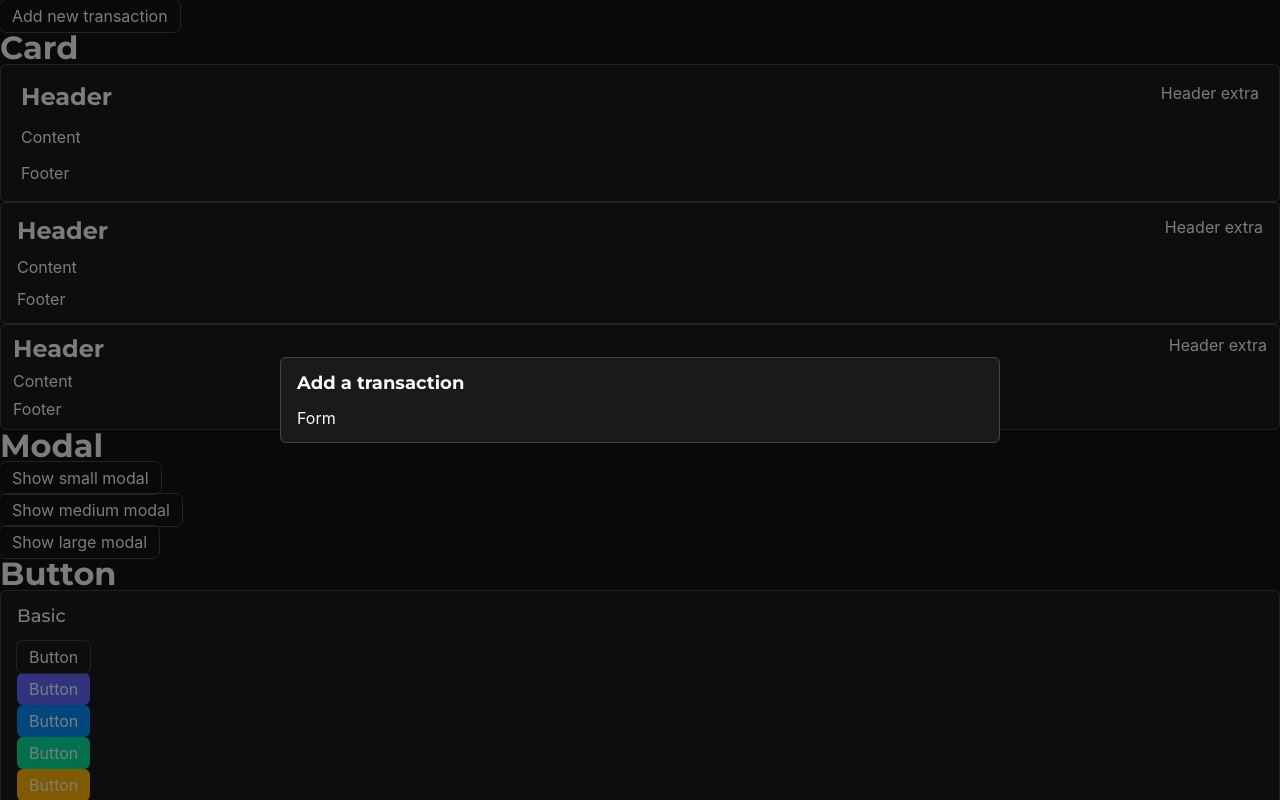
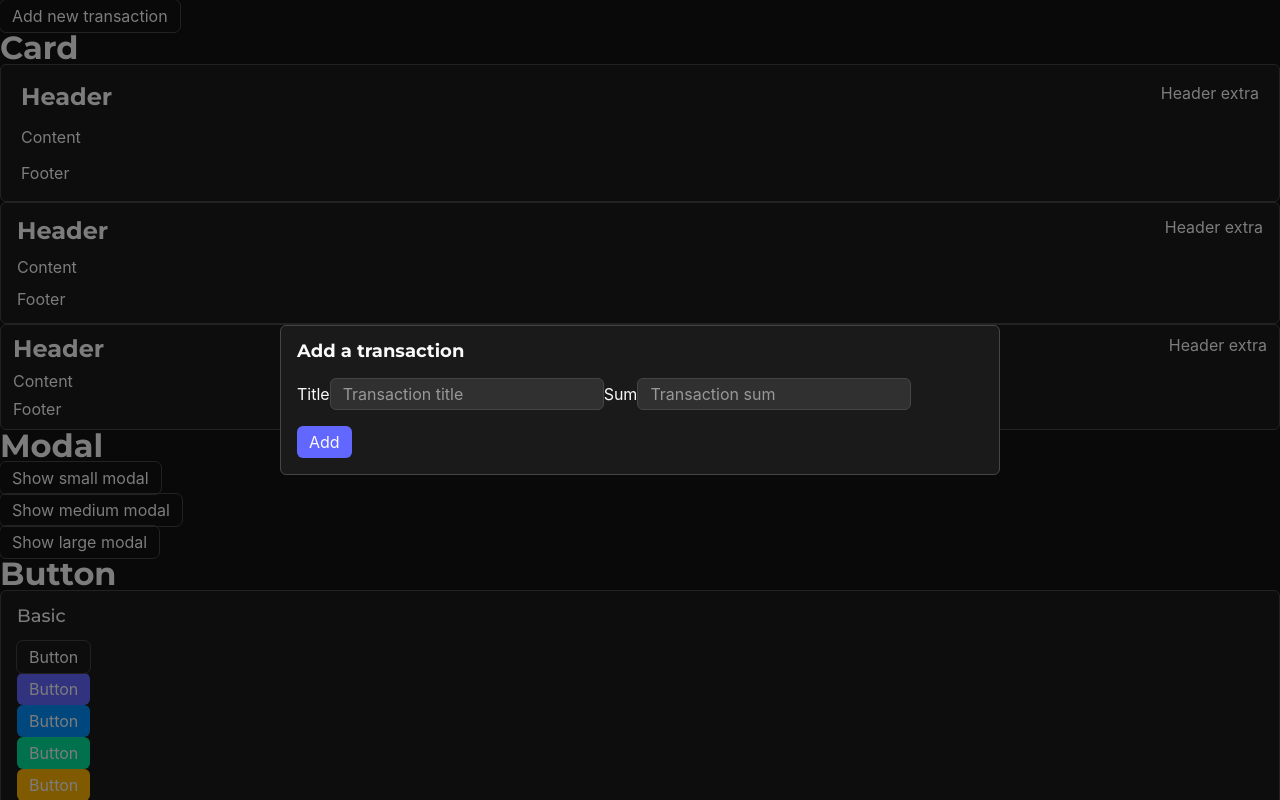
Before and after one commit to dazeGG/money-tracker, a Vue app: page / in a window 1280 px wide. Both pictures are taken after typing "Sample", "Sample", "Sample", "Sample", "Sample", "Sample" into the empty fields and a click on the button "Add new transaction". Shown: the top 800 px of the page. Built offline with nearby package versions, Linux system fonts and the light colour scheme; some icons are missing.

Commit message:
feat(create transaction): created add transaction form

```diff
--- a/src/components/Forms/CreateTransactionForm.vue
+++ b/src/components/Forms/CreateTransactionForm.vue
@@ -1,8 +1,14 @@
 <template>
 	<div class="flex flex-col gap-2">
-		Form
+		<span>Title</span>
+		<X3Input v-model:value="model.title" placeholder="Transaction title" />
+		<span>Sum</span>
+		<X3Input v-model:value="model.sum" placeholder="Transaction sum" />
 	</div>
 </template>
 
 <script setup lang="ts">
+import X3Input from '@/X3UI/Input/X3Input.vue';
+
+const model = defineModel<{title: string; sum: string}>('model', { required: true });
 </script>
--- a/src/components/Modals/CreateTransactionModal.vue
+++ b/src/components/Modals/CreateTransactionModal.vue
@@ -1,12 +1,23 @@
 <template>
 	<X3Modal v-model:show="show" title="Add a transaction">
-		<CreateTransactionForm />
+		<template #default>
+			<CreateTransactionForm v-model:model="model" />
+		</template>
+		<template #footer>
+			<div class="flex justify-end">
+				<X3Button type="primary">Add</X3Button>
+			</div>
+		</template>
 	</X3Modal>
 </template>
 
 <script setup lang="ts">
+import { ref } from 'vue';
+
 import X3Modal from '@/X3UI/Modal/X3Modal.vue';
+import X3Button from '@/X3UI/Button/X3Button.vue';
 import CreateTransactionForm from '@/components/Forms/CreateTransactionForm.vue';
 
 const show = defineModel<boolean>('show', { default: false });
+const model = ref<{title: string; sum: string}>({ title: '', sum: '' });
 </script>
```
